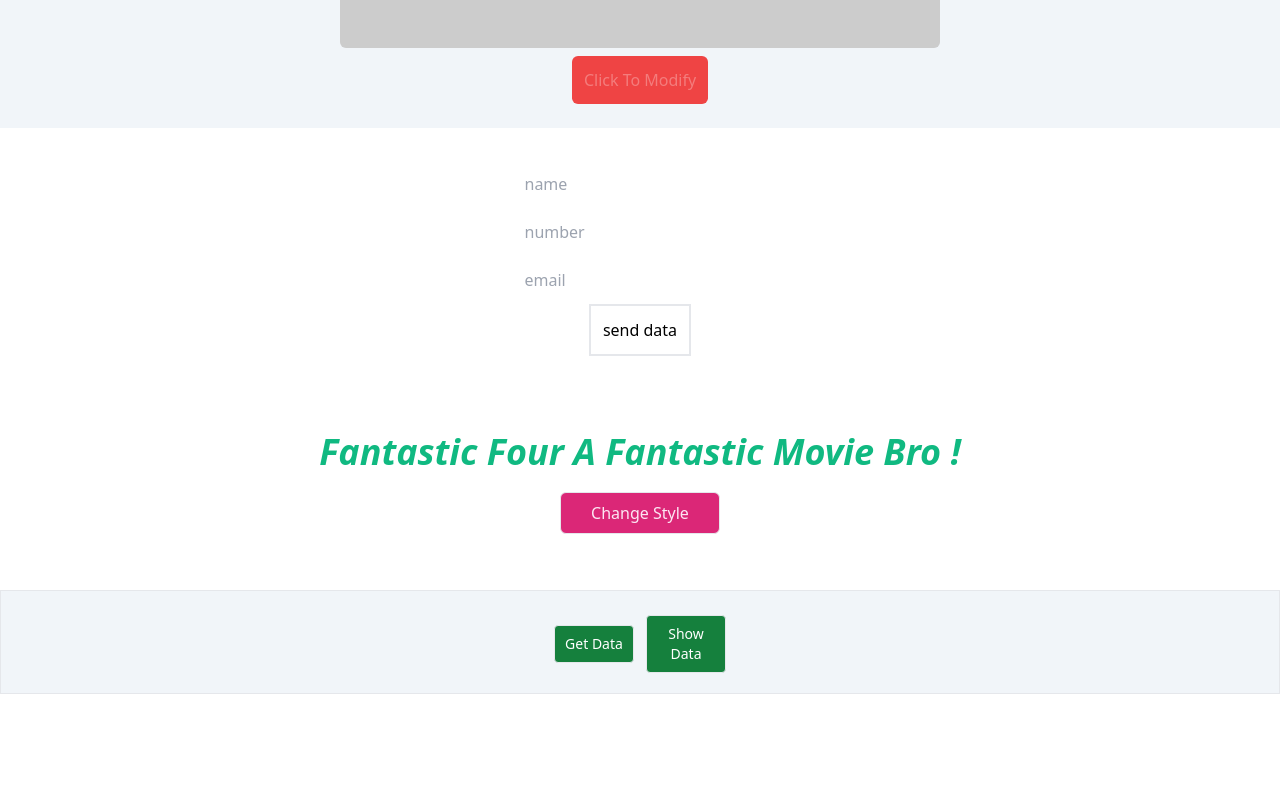
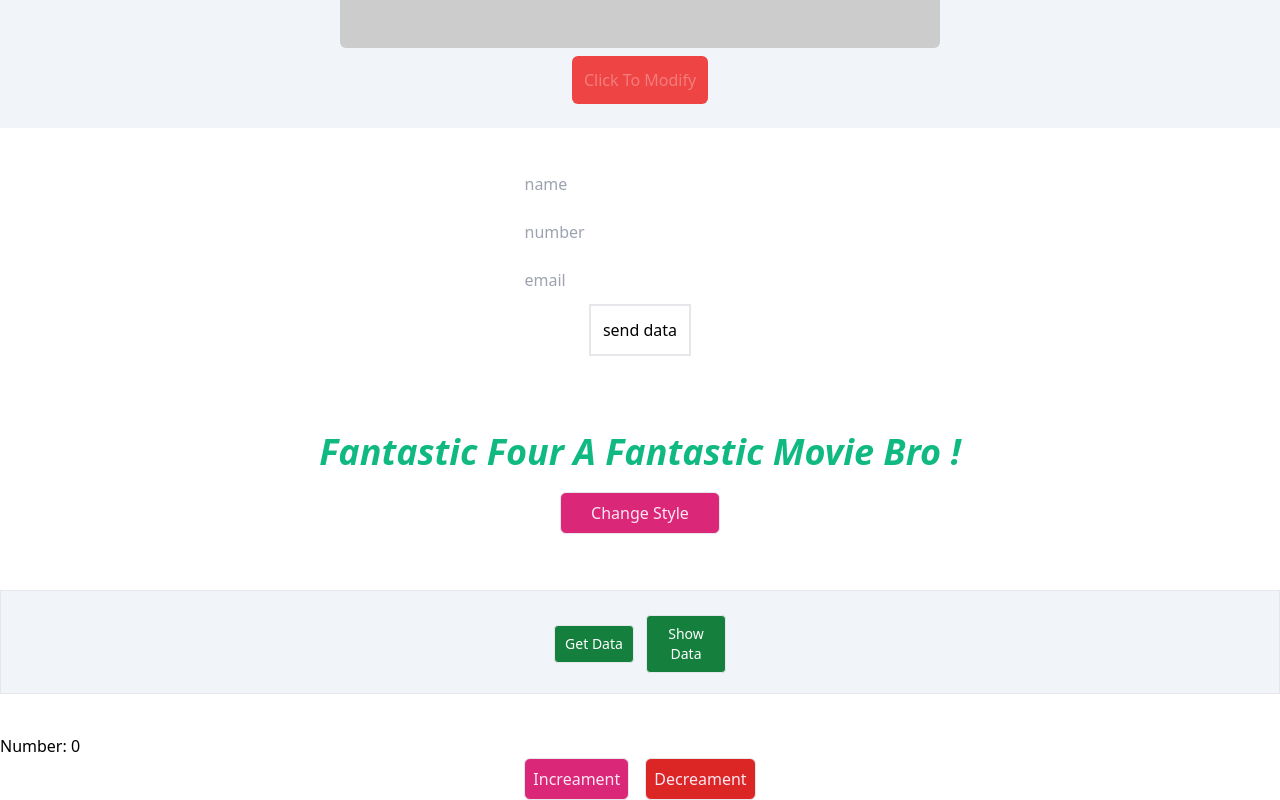
Before and after one commit to rakib-hasan-78/react-test, a React (Vite) app: page / in a window 1280 px wide. Shown: the part 664-1464 px from the top of the page. Before the commit the page ends 1398 px from the top, so only its background shows below. Built offline with nearby package versions, Linux system fonts and the light colour scheme.

Commit message:
started use state

```diff
--- a/src/App.jsx
+++ b/src/App.jsx
@@ -6,6 +6,7 @@
 import NewComp from './assets/componant/NewComp';
 import MultiRef from './assets/componant/MultiRef';
 import Api from './assets/componant/Api';
+import Us from './assets/componant/Us';
 
 function App() {
 
@@ -26,6 +27,7 @@
       <NewComp />
       <MultiRef />
       <Api />
+      <Us />
     </>
   )
 }
--- /dev/null
+++ b/src/assets/componant/Us.jsx
@@ -0,0 +1,26 @@
+// import React from 'react';
+
+import { useState } from "react";
+
+const Us = () => {
+    const [number , setNumber] = useState(0)
+    const increamentHandler = () => {
+        setNumber(number+1)
+    }
+    const decreamentHandler = () => {
+        if (number>0) {
+            setNumber(number-1)
+        }
+    }
+    return (
+        <div className="w-full">
+        <p>Number: {number}</p>
+        <div className="w-full flex items-center justify-center space-x-4">
+            <button onClick={increamentHandler} className="w-30 border py-2  px-2 rounded-md capitalize bg-pink-600 text-pink-100" type="button">increament</button>
+            <button onClick={decreamentHandler} className="w-30 border py-2  px-2 rounded-md capitalize bg-red-600 text-pink-100" type="button">decreament</button>
+        </div>
+        </div>
+    );
+};
+
+export default Us;
```
